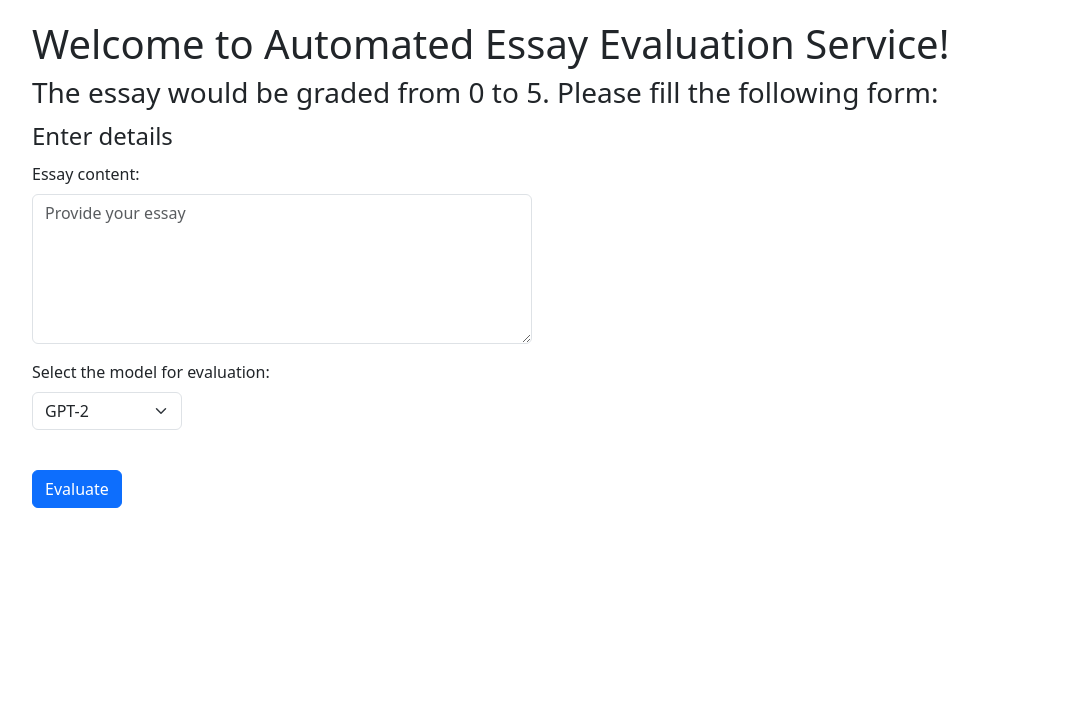
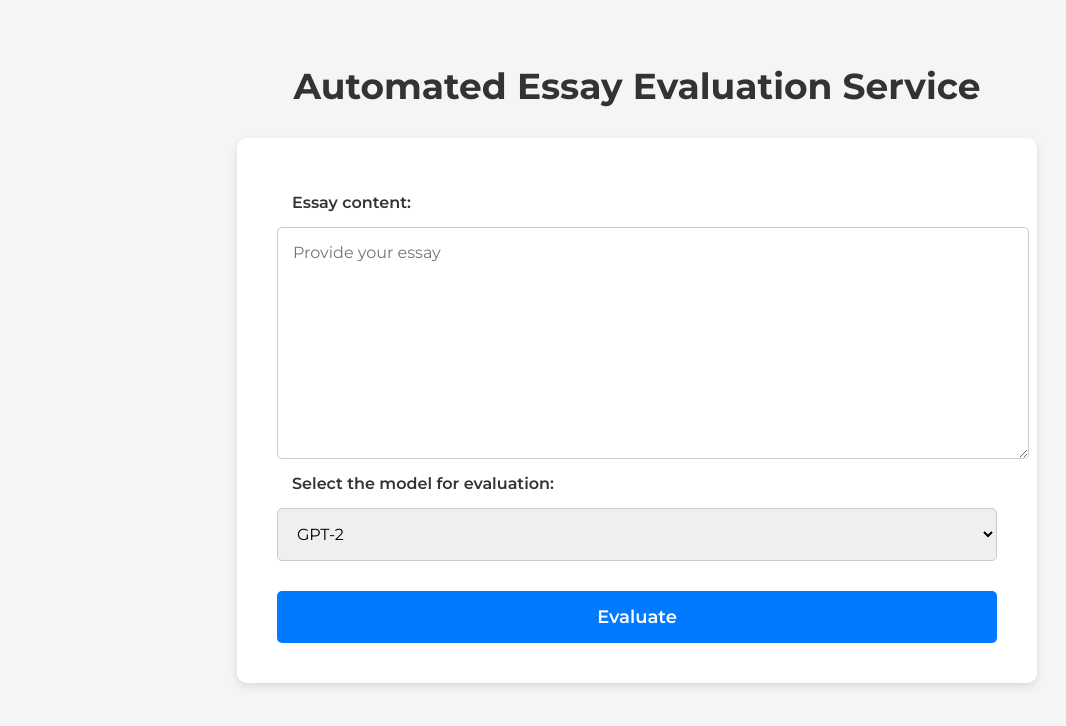
Before and after one commit to Nightshade14/Fined-tuned-LLM-like-GPT2-and-Transformers-based-Automated-Essay-Evaluation, a Python web app: template static/templates/index.html in a window 1280 px wide. Shown: the top 726 px of the page, without its empty margins (3-1069 px from the left). Run offline with Jinja, Linux system fonts and the light colour scheme; the template is opened without the code that fills it, so the values that code supplies are empty.

Commit message:
feat: Revamp the frontend
Create a new intuitive, modern and minimalist UI. Enhanced UX.

```diff
--- a/static/css/index.css
+++ /dev/null
@@ -1,13 +0,0 @@
-#content-wrapper{
-  margin-left: 35px;
-  margin-top: 20px;
-}
-
-#essay{
-  width: 500px;
-  height: 150px;
-}
-
-#model_id{
-  width: 150px;
-}
--- /dev/null
+++ b/static/css/style.css
@@ -0,0 +1,118 @@
+body {
+    font-family: 'Montserrat', sans-serif;
+    margin: 0;
+    padding: 0;
+    background-color: #f5f5f5;
+}
+
+.container {
+    max-width: 800px;
+    margin: 0 auto;
+    padding: 40px;
+}
+
+h1 {
+    text-align: center;
+    color: #333;
+    font-size: 36px;
+    margin-bottom: 30px;
+}
+
+form {
+    background-color: #fff;
+    padding: 40px;
+    border-radius: 10px;
+    box-shadow: 0 4px 10px rgba(0, 0, 0, 0.1);
+}
+
+label {
+    display: block;
+    margin: 15px;
+    color: #333;
+    font-weight: 600;
+}
+
+textarea {
+    display: block;
+    margin: 0 auto;
+    width: 100%;
+    height: 200px;
+    padding: 15px;
+    border: 1px solid #ccc;
+    border-radius: 5px;
+    resize: vertical;
+    font-family: 'Montserrat', sans-serif;
+    font-size: 16px;
+}
+
+select {
+    width: 100%;
+    padding: 15px;
+    border: 1px solid #ccc;
+    border-radius: 5px;
+    font-family: 'Montserrat', sans-serif;
+    font-size: 16px;
+}
+
+button {
+    display: block;
+    width: 100%;
+    padding: 15px;
+    margin-top: 30px;
+    background-color: #007bff;
+    color: #fff;
+    border: none;
+    border-radius: 5px;
+    cursor: pointer;
+    font-family: 'Montserrat', sans-serif;
+    font-size: 18px;
+    font-weight: 600;
+    transition: background-color 0.3s ease;
+}
+
+button:hover {
+    background-color: #0056b3;
+}
+
+#result {
+    margin-top: 40px;
+    padding: 30px;
+    background-color: #fff;
+    border-radius: 10px;
+    box-shadow: 0 4px 10px rgba(0, 0, 0, 0.1);
+    text-align: center;
+}
+
+.score {
+    font-size: 48px;
+    font-weight: 700;
+    color: #007bff;
+    margin-bottom: 20px;
+}
+
+.feedback {
+    font-size: 24px;
+    color: #333;
+}
+
+@media screen and (max-width: 600px) {
+    .container {
+        padding: 20px;
+    }
+
+    h1 {
+        font-size: 28px;
+    }
+
+    form {
+        padding: 20px;
+    }
+
+    .score {
+        font-size: 36px;
+    }
+
+    .feedback {
+        font-size: 20px;
+    }
+}
--- a/static/scripts/index.js
+++ /dev/null
@@ -1,19 +0,0 @@
-document.getElementById("evaluateButton").addEventListener("click", async function () {
-    const essay = document.getElementById("essay").value;
-    const modelId = document.getElementById("model_id").value;
-
-    const response = await fetch("http://127.0.0.1:8000/evaluate/", {
-        method: "POST",
-        headers: {
-            "Content-Type": "application/json"
-        },
-        body: JSON.stringify({
-            essay: essay,
-            my_model_id: modelId
-        })
-    });
-
-    const result = await response.json();
-    console.log("Evaluation Result:" + result.predicted_class)
-    document.getElementById("result").innerText = "Evaluation Result: " + (result.predicted_class || result.error) + "/5";
-});
--- /dev/null
+++ b/static/scripts/script.js
@@ -0,0 +1,26 @@
+document.getElementById('evaluateButton').addEventListener('click', async function () {
+    // Get the essay content and selected model
+    const essay = document.getElementById("essay").value;
+    const modelId = document.getElementById("model_id").value;
+
+    const response = await fetch("http://127.0.0.1:8000/evaluate/", {
+        method: "POST",
+        headers: {
+            "Content-Type": "application/json"
+        },
+        body: JSON.stringify({
+            essay: essay,
+            my_model_id: modelId
+        })
+    });
+
+    // Perform the evaluation (replace with your own logic)
+    const score = await response.json();
+    var feedback = 'Your essay has been evaluated.';
+
+    // Display the result
+    var resultDiv = document.getElementById('result');
+    resultDiv.querySelector('.score').textContent = score.predicted_class + ' out of 5';
+    resultDiv.querySelector('.feedback').textContent = feedback;
+    resultDiv.style.display = 'block';
+});
--- a/static/templates/index.html
+++ b/static/templates/index.html
@@ -5,50 +5,35 @@
     <meta charset="UTF-8">
     <meta name="viewport" content="width=device-width, initial-scale=1.0">
     <title>Automated Essay Evaluation with AI</title>
-	<link href="https://cdn.jsdelivr.net/npm/bootstrap@5.3.3/dist/css/bootstrap.min.css" rel="stylesheet"
-		integrity="sha384-QWTKZyjpPEjISv5WaRU9OFeRpok6YctnYmDr5pNlyT2bRjXh0JMhjY6hW+ALEwIH" crossorigin="anonymous">
-	<link rel="stylesheet" href="../css/index.css">
+    <link href="https://fonts.googleapis.com/css2?family=Montserrat:wght@400;600;700&display=swap" rel="stylesheet">
+    <link rel="stylesheet" href="../css/style.css">
 </head>
 
-<title>LLM essay evaluation</title>
+<body>
+    <div class="container">
+        <h1>Automated Essay Evaluation Service</h1>
+        <form id="evaluationForm">
+            <label for="essay">Essay content:</label>
+            <textarea id="essay" name="essay" placeholder="Provide your essay"></textarea>
 
-<body>
-
-
-	<div id="content-wrapper">
-		<h1>Welcome to Automated Essay Evaluation Service!</h1>
-		<h3>The essay would be graded from 0 to 5. Please fill the following form:</h3>
-		<form id="evaluationForm">
-			<legend>Enter details</legend>
-			<div>
-				<div class="mb-3">
-					<label for="essay" class="form-label">Essay content:</label>
-					<textarea class="form-control" placeholder="Provide your essay" name="essay" id="essay"></textarea>
-				</div>
-				<div class="mb-3">
-					<label for="model_id" class="form-label">Select the model for evaluation:</label>
-					<select name="model_id" id="model_id" class="form-select">
+            <label for="model_id">Select the model for evaluation:</label>
+            <select id="model_id" name="model_id">
                 <option value="GPT-2">GPT-2</option>
                 <option value="DeBERTa-v3">DeBERTa-v3</option>
                 <option value="DistilBERT">DistilBERT</option>
                 <option value="LSTM">LSTM</option>
             </select>
+
+            <button type="button" id="evaluateButton">Evaluate</button>
+        </form>
+
+        <div id="result" style="display: none;">
+            <div class="score"></div>
+            <div class="feedback"></div>
         </div>
-				<br />
-				<button type="button" id="evaluateButton" class="btn btn-primary">Evaluate</button>
-			</div>
-		</form>
     </div>
 
-	<div id="result"></div>
-
-	<script src="https://cdn.jsdelivr.net/npm/bootstrap@5.3.3/dist/js/bootstrap.bundle.min.js"
-		integrity="sha384-YvpcrYf0tY3lHB60NNkmXc5s9fDVZLESaAA55NDzOxhy9GkcIdslK1eN7N6jIeHz"
-		crossorigin="anonymous"></script>
-
-	<script src="../scripts/index.js" async></script>
-
-
+    <script src="../scripts/script.js" defer></script>
 </body>
 
 </html>
```
Lines whose indentation alone changed are shown as unchanged.
